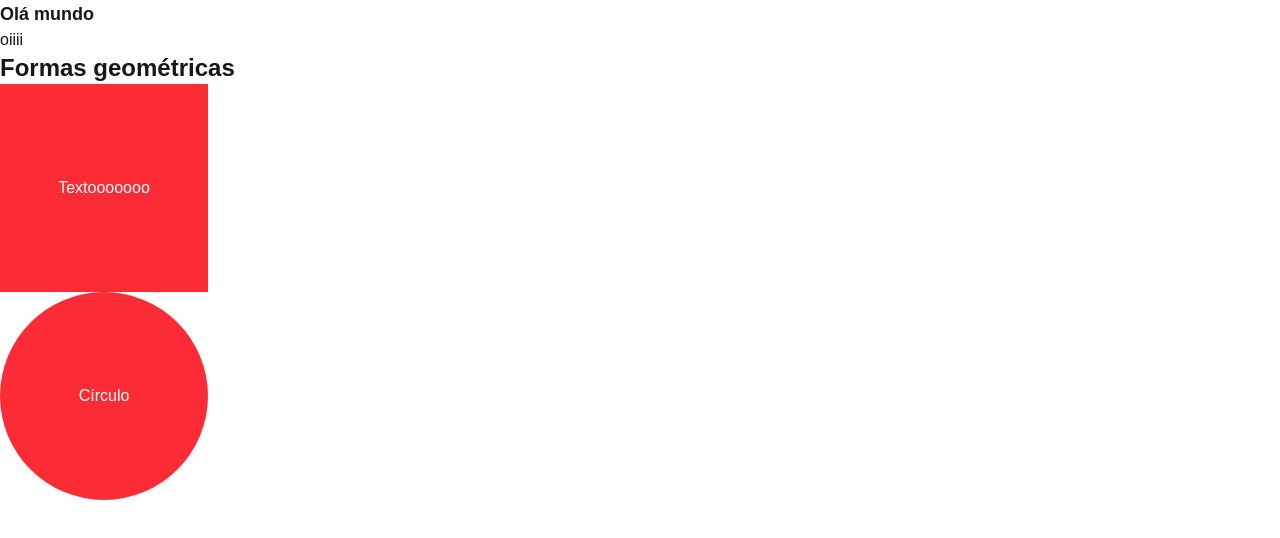
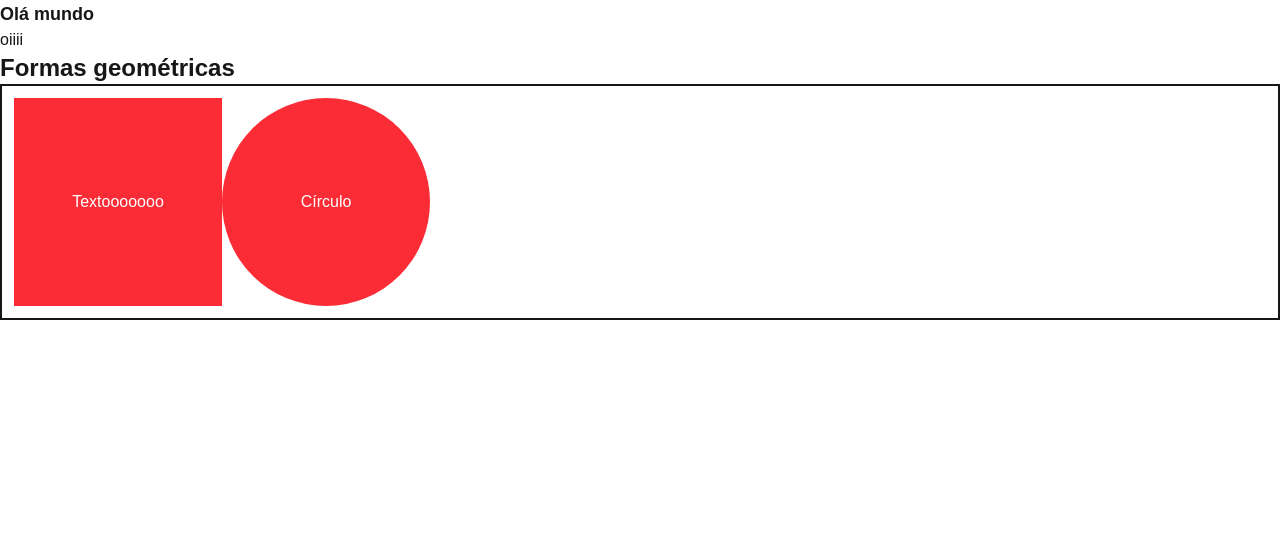
Before and after one commit to joaodlouro/learning-react, a Next.js app in the folder react-projeto/: page / in a window 1280 px wide. Shown: the top 538 px of the page. Built offline with nearby package versions, Linux system fonts and the light colour scheme.

Commit message:
separando

```diff
--- a/react-projeto/src/components/GeoForm.tsx
+++ b/react-projeto/src/components/GeoForm.tsx
@@ -8,8 +8,13 @@ export const GeoForm = () => {
         Formas geométricas
       </h3>
 
+      <div className="flex gaP-2 border-2 p-3">
+
       <Square />
       <Circle />
+
+      </div>
+
     </div>
   );
 };
```
